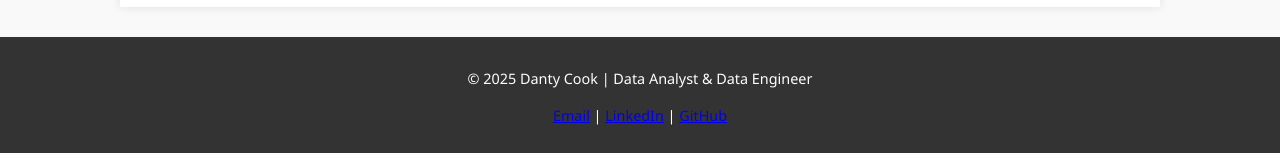
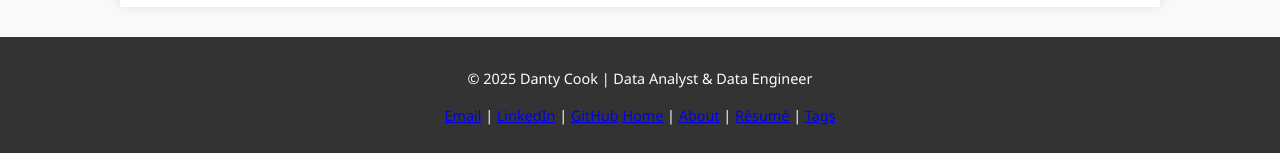
Before and after one commit to Caprikey/Portfolio-Starter, a Jekyll site: the page built from _pages/index.md, in a window 1280 px wide. Shown: the part 1976-2129 px from the top of the page. Built offline with Jekyll 4.4.1, drawn with Linux system fonts in a browser that asks for light colours.

Commit message:
Update footer.html

```diff
--- a/_includes/footer.html
+++ b/_includes/footer.html
@@ -5,6 +5,10 @@
       <a href="mailto:DantyDCook@gmail.com">Email</a> |
       <a href="https://www.linkedin.com/in/danty-cook-367ba31b" target="_blank">LinkedIn</a> |
       <a href="https://github.com/Caprikey" target="_blank">GitHub</a>
+<a href="{{ site.baseurl }}/">Home</a> |
+<a href="{{ site.baseurl }}/about/">About</a> |
+<a href="{{ site.baseurl }}/resume/">Résumé</a> |
+<a href="{{ site.baseurl }}/tags/">Tags</a>
     </p>
   </div>
 </footer>
```
